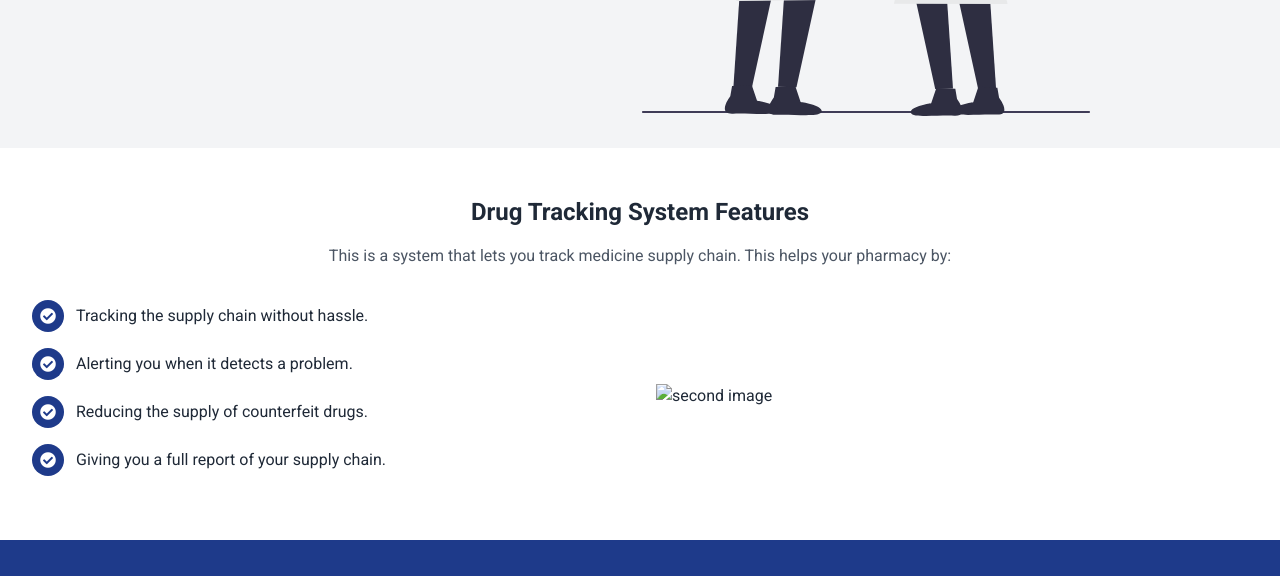
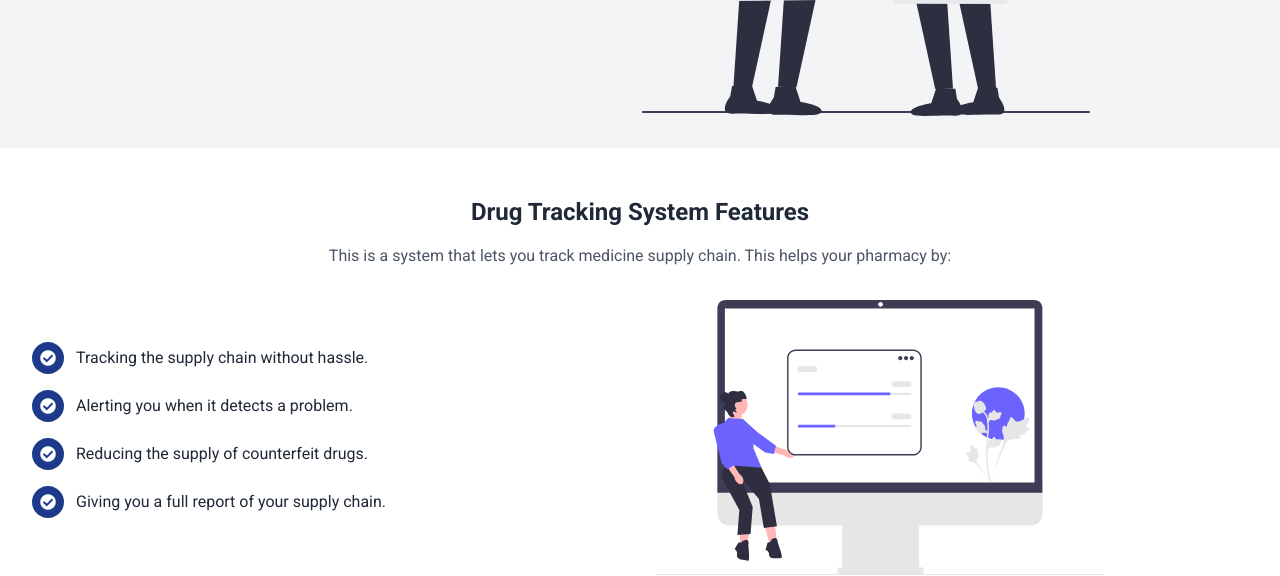
Before and after one commit to YashMhn/2nd-Year-Hackathon, a plain HTML site: page index.html in a window 1280 px wide. Shown: the part 395-971 px from the top of the page. Drawn offline with nearby package versions, Linux system fonts and the light colour scheme; files whose address does not match are found by name.

Commit message:
Update index.html

```diff
--- a/index.html
+++ b/index.html
@@ -64,7 +64,7 @@
                 </ul>
             </div>
             <div class="flex-1 min-w-[300px]">
-                <img alt="second image" src="Ill2.svg" class="w-full max-w-md h-auto"/>
+                <img alt="second image" src="docs/assets/images/Ill2.svg" class="w-full max-w-md h-auto"/>
             </div>
         </div>
     </section>
```
